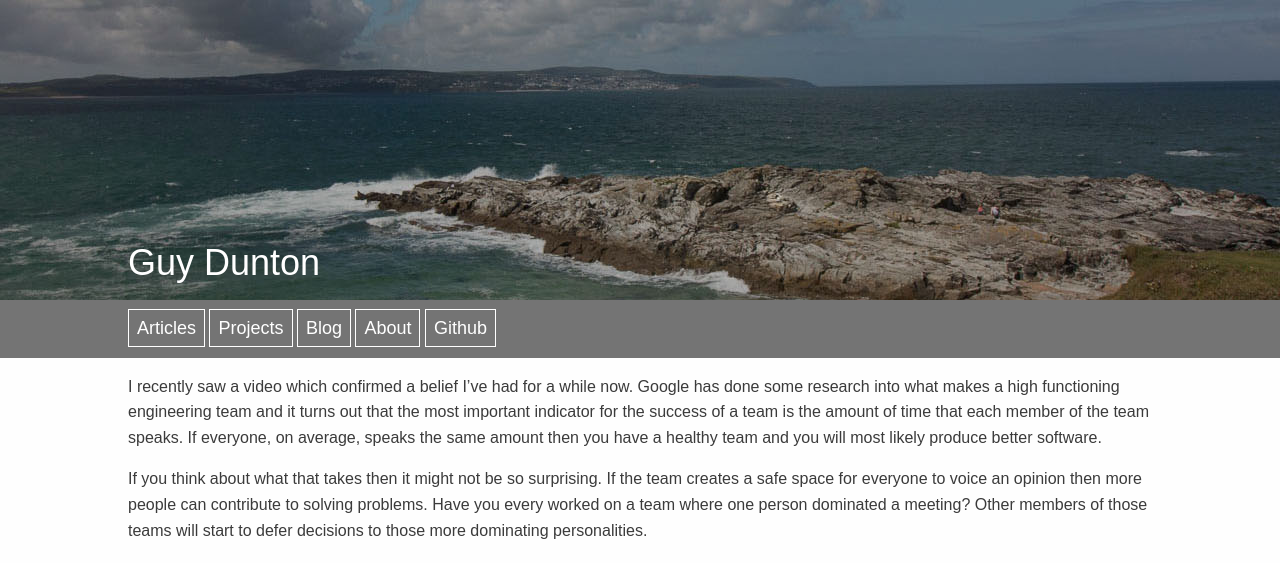
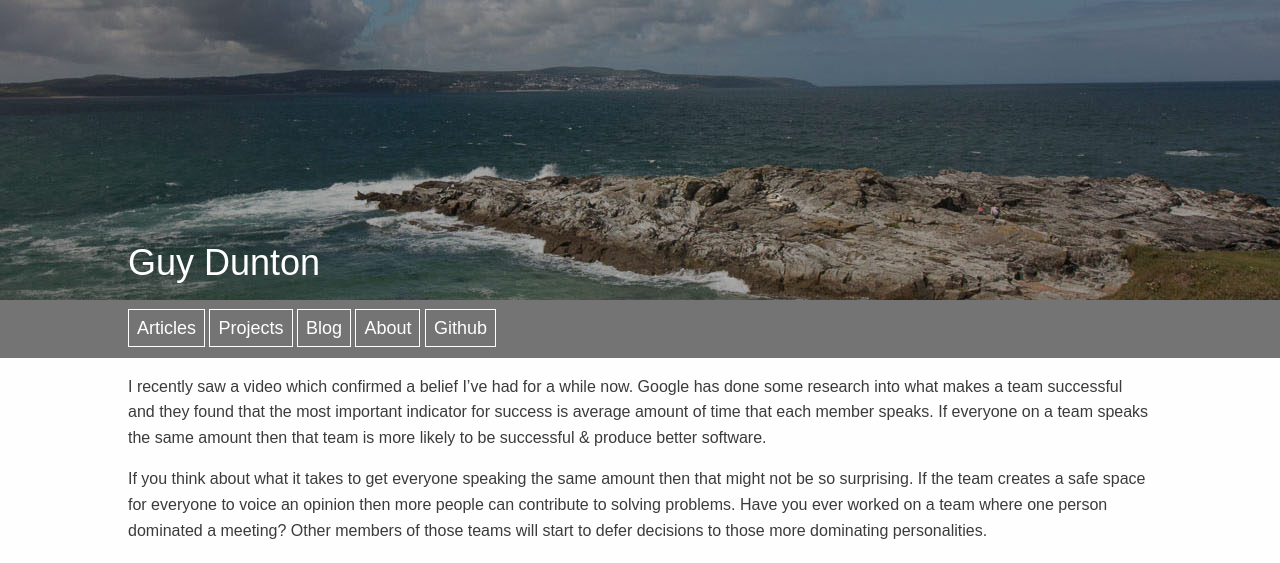
Before and after one commit to guydunton/guydunton.github.io, a Jekyll site: the page built from _posts/2019-12-18-high-functioning-teams.md, in a window 1280 px wide. Shown: the top 563 px of the page. Built offline with Jekyll 4.4.1, drawn with Linux system fonts in a browser that asks for light colours; our own code applies the rules of GitHub Pages for plain Markdown files.

Commit message:
Tweak the high-functioning teams post

```diff
--- a/_posts/2019-12-18-high-functioning-teams.md
+++ b/_posts/2019-12-18-high-functioning-teams.md
@@ -2,9 +2,9 @@
 title: The secrets of high functioning teams
 ---
 
-I recently saw a video which confirmed a belief I've had for a while now. Google has done some research into what makes a high functioning engineering team and it turns out that the most important indicator for the success of a team is the amount of time that each member of the team speaks. If everyone, on average, speaks the same amount then you have a healthy team and you will most likely produce better software.
+I recently saw a video which confirmed a belief I've had for a while now. Google has done some research into what makes a team successful and they found that the most important indicator for success is average amount of time that each member speaks. If everyone on a team speaks the same amount then that team is more likely to be successful & produce better software.
 
-If you think about what that takes then it might not be so surprising. If the team creates a safe space for everyone to voice an opinion then more people can contribute to solving problems. Have you every worked on a team where one person dominated a meeting? Other members of those teams will start to defer decisions to those more dominating personalities.
+If you think about what it takes to get everyone speaking the same amount then that might not be so surprising. If the team creates a safe space for everyone to voice an opinion then more people can contribute to solving problems. Have you ever worked on a team where one person dominated a meeting? Other members of those teams will start to defer decisions to those more dominating personalities.
 
 It goes to show that so-called "soft skills" are the most important tools in an engineers' toolbox.
 
```
